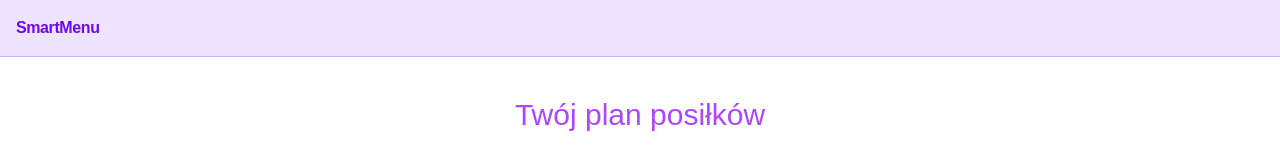
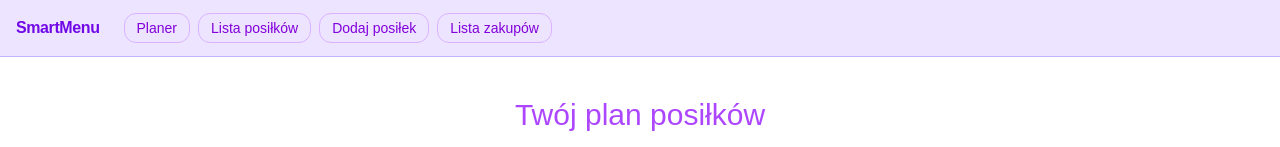
Before and after one commit to cub8/smart_menu, a Next.js app: page / in a window 1280 px wide. Shown: the top 147 px of the page. Built offline with nearby package versions, Linux system fonts and the light colour scheme; no server answers.

Commit message:
Add navigation buttons to the layout

```diff
--- a/app/layout.tsx
+++ b/app/layout.tsx
@@ -5,6 +5,7 @@ import Providers from "./providers";
 import LogoutButton from "./components/LogoutButton";
 import ProfileButton from "./components/ProfileButton";
 import Link from "next/link";
+import NavButton from "./components/NavButton";
 
 const geistSans = Geist({ variable: "--font-geist-sans", subsets: ["latin"] });
 const geistMono = Geist_Mono({ variable: "--font-geist-mono", subsets: ["latin"] });
@@ -24,16 +25,29 @@ export default function RootLayout({
       <body className={`${geistSans.variable} ${geistMono.variable} antialiased`}>
         <Providers>
           <header className="sticky top-0 z-50 w-full border-b border-violet-300 bg-[#EDE4FF]">
-            <div className="w-full h-14 px-4 flex items-center justify-between">
-              <Link href="/" className="font-semibold tracking-tight text-violet-700">
-                SmartMenu
-              </Link>
+            <div className="w-full min-h-14 px-4 py-2 flex flex-col md:flex-row md:items-center md:justify-between gap-2">
 
+              <div className="flex items-center gap-6">
+                <Link href="/" className="font-semibold tracking-tight text-violet-700">
+                  SmartMenu
+                </Link>
+
+                <nav className="flex flex-wrap items-center gap-2 justify-center md:justify-start">
+                  <NavButton href="/">Planer</NavButton>
+                  <NavButton href="/meals">Lista posiłków</NavButton>
+                  <NavButton href="/meals/new">Dodaj posiłek</NavButton>
+                  <NavButton href="/shopping-list">Lista zakupów</NavButton>
+                </nav>
+
+              </div>
+
+              {/* PRAWA STRONA */}
               <div className="flex items-center gap-3">
                 <ProfileButton />
                 <LogoutButton />
               </div>
             </div>
+
           </header>
 
           <main>{children}</main>
```
